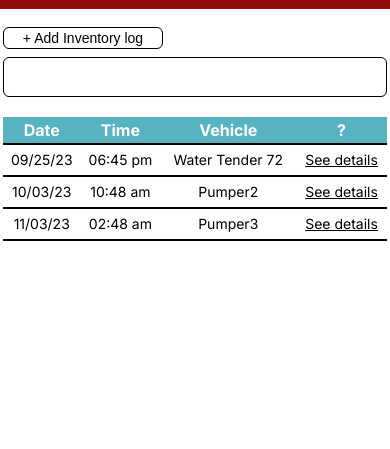
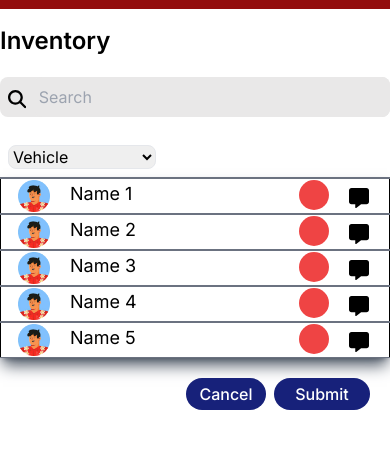
Before and after one commit to Marnsilog/PFCFVA_Proj, a website: page public/volunteer.html in a window 390 px wide. Shown: the part 55-504 px from the top of the page. Drawn offline with nearby package versions, Linux system fonts and the light colour scheme; a web font is replaced by a local one.

Commit message:
Update Inventory Responsive

```diff
--- a/public/volunteer.html
+++ b/public/volunteer.html
@@ -393,18 +393,18 @@
 </div>
 
 <!--FORM INVENTORY-->
-<div class="pt-4 w-full flex justify-center">
-
-    <div class="md:max-w-[85rem] md:w-full md:pt-7"  id="frmInventory">
+<div class="pt-4 w-full flex justify-center" >
+    <div class="w-full md:max-w-[85rem] md:pt-7"  id="frmInventory" style="display: none;">
             <div class="w-full">
                         <div class="space-y-2 md:space-x-0 md:flex md:justify-between">
                             <div class=""> <button class="w-40 text-sm rounded-md font-400  font-kadwa border-[1px] border-black hover:border-gray-600 || md:text-2xl md:font-600 md:rounded-lg md:w-72 md:h-10" onclick="AddInventory()">+ Add Inventory log</button></div>
-                            <div class=""><input type="text" class="border-[1px] border-black rounded-md h-10 w-96"></div>
-
+                            <div class="w-full flex justify-center md:justify-end">
+                                <input type="text" class="border-[1px] border-black h-8 w-[20rem] rounded-md md:h-10 md:w-96">
+                            </div>
                         </div>
                     </div>
 
-                    <div class="font-Inter">
+                    <div class="font-Inter w-full">
                     <table id="myTable" class="mt-5 w-full md:mt-10 ">
                         <thead class="bg-[#209AAD] opacity-75 text-white md:mt-10 mdh-16 md:text-3xl ">
                             <tr>
@@ -446,14 +446,23 @@
             </div>
 
 <!-- Add Inventory -->
-<div id="addInventory" style="display: none;">
+<div id="addInventory">
     <div   class="w-full flex justify-center" >
-        <div class="max-w-[75rem] w-full">
-            <div class="mt-5 font-Inter w-full" >
-                <p class="font-bold text-4xl">Inventory</p>
-                <div class="w-full flex justify-between mt-16">
-                    <div>
-                        <select class="rounded-full border-[1px] rounded-black" id="truckId">
+        <div class="md:max-w-[75rem] w-full">
+            <div class="md:mt-5 font-Inter w-full" >
+                <p class="font-semibold text-2xl || md:font-bold md:text-4xl">Inventory</p>
+                <div class="mt-5 w-full md:flex md:justify-between md:mt-16">
+                    <div class="h-10 md:w-[20rem] flex justify-start bg-[#E9E8E8] rounded-lg ">
+                        <svg class="w-5 h-5 mx-2 mt-3" xmlns="http://www.w3.org/2000/svg" viewBox="0 0 512 512"><path d="M416 208c0 45.9-14.9 88.3-40 122.7L502.6 457.4c12.5 12.5 12.5 32.8 0 45.3s-32.8 12.5-45.3 0L330.7 376c-34.4 25.2-76.8 40-122.7 40C93.1 416 0 322.9 0 208S93.1 0 208 0S416 93.1 416 208zM208 352a144 144 0 1 0 0-288 144 144 0 1 0 0 288z"/></svg>
+                        <div class="bg-[#E9E8E8] rounded-lg w-full">
+                            <input class="h-10 w-full  bg-transparent"
+                            type="text" placeholder=" Search" id="addInvSearch">
+                        </div>
+
+                    </div>
+
+                    <div class="mt-7 ml-2 || md:ml-0 md:mt-0">
+                        <select class="rounded-lg border-[1px] rounded-black  md:rounded-full" id="truckId">
                             <option value="text" disabled selected>Vehicle</option>
                             <option value="text">Engine 72</option>
                             <option value="text">Water Tender 72</option>
@@ -461,68 +470,56 @@
                         </select>
                     </div>
 
-                    <div class="flex justify-start bg-[#E9E8E8] rounded-lg h-10">
-                        <svg class="w-5 h-5 mx-2 mt-3" xmlns="http://www.w3.org/2000/svg" viewBox="0 0 512 512"><path d="M416 208c0 45.9-14.9 88.3-40 122.7L502.6 457.4c12.5 12.5 12.5 32.8 0 45.3s-32.8 12.5-45.3 0L330.7 376c-34.4 25.2-76.8 40-122.7 40C93.1 416 0 322.9 0 208S93.1 0 208 0S416 93.1 416 208zM208 352a144 144 0 1 0 0-288 144 144 0 1 0 0 288z"/></svg>
-                        <div class="bg-[#E9E8E8] rounded-lg ">
-                            <input class="h-10 w-[20rem] bg-transparent"
-                            type="text" placeholder=" Search" id="addInvSearch">
-                        </div>
-
-                    </div>
                 </div>
 
-             <div class="w-full mt-7">
+             <div class="w-full mt-2 md:mt-7">
                                 <table id="myTable2" class="w-full border-[1px] border-black shadow-lg shadow-gray-600">
                                     <div class="bg-black">
-                                        <tbody class="text-2xl text-start font-Inter">
-                                            <tr class="border-t-2 border-b-[1px] border-gray-500 h-12">
+                                        <tbody class="md:text-2xl text-lg text-start font-Inter">
+                                            <tr class="border-t-2 border-b-[1px] border-gray-500 md:h-12">
                                                 <td><div class="flex justify-start space-x-5 ml-4">
                                                     <img src="./img/user.png" class="w-8 h-8" id="" alt=""> <p>Name 1</p>
                                                 </div></td>
-                                                <td class="flex justify-end pr-5 space-x-5"><div class="mt-[6px] colorCircle bg-red-500"></div><svg class="w-5 h-5 mt-3" xmlns="http://www.w3.org/2000/svg" viewBox="0 0 512 512"><path d="M64 0C28.7 0 0 28.7 0 64V352c0 35.3 28.7 64 64 64h96v80c0 6.1 3.4 11.6 8.8 14.3s11.9 2.1 16.8-1.5L309.3 416H448c35.3 0 64-28.7 64-64V64c0-35.3-28.7-64-64-64H64z"/></svg></td>
+                                                <td class="flex justify-end pr-5 space-x-5"><div class="md:mt-[6px] colorCircle bg-red-500"></div><svg class="w-5 h-5 mt-2 md:mt-3" xmlns="http://www.w3.org/2000/svg" viewBox="0 0 512 512"><path d="M64 0C28.7 0 0 28.7 0 64V352c0 35.3 28.7 64 64 64h96v80c0 6.1 3.4 11.6 8.8 14.3s11.9 2.1 16.8-1.5L309.3 416H448c35.3 0 64-28.7 64-64V64c0-35.3-28.7-64-64-64H64z"/></svg></td>
 
                                             </tr>
-                                            <tr class="border-t-2 border-b-[1px] border-gray-500 h-12">
+                                            <tr class="border-t-2 border-b-[1px] border-gray-500 md:h-12">
                                                 <td><div class="flex justify-start space-x-5 ml-4">
                                                     <img src="./img/user.png" class="w-8 h-8" id="" alt=""> <p>Name 2</p>
                                                 </div></td>
-                                                <td class="flex justify-end pr-5 space-x-5"><div class="mt-[6px] colorCircle bg-red-500"></div><svg class="w-5 h-5 mt-3" xmlns="http://www.w3.org/2000/svg" viewBox="0 0 512 512"><path d="M64 0C28.7 0 0 28.7 0 64V352c0 35.3 28.7 64 64 64h96v80c0 6.1 3.4 11.6 8.8 14.3s11.9 2.1 16.8-1.5L309.3 416H448c35.3 0 64-28.7 64-64V64c0-35.3-28.7-64-64-64H64z"/></svg></td>
+                                                <td class="flex justify-end pr-5 space-x-5"><div class="md:mt-[6px] colorCircle bg-red-500"></div><svg class="w-5 h-5 mt-2 md:mt-3" xmlns="http://www.w3.org/2000/svg" viewBox="0 0 512 512"><path d="M64 0C28.7 0 0 28.7 0 64V352c0 35.3 28.7 64 64 64h96v80c0 6.1 3.4 11.6 8.8 14.3s11.9 2.1 16.8-1.5L309.3 416H448c35.3 0 64-28.7 64-64V64c0-35.3-28.7-64-64-64H64z"/></svg></td>
 
                                             </tr>
-                                            <tr class="border-t-2 border-b-[1px] border-gray-500 h-12">
+                                            <tr class="border-t-2 border-b-[1px] border-gray-500 md:h-12">
                                                 <td><div class="flex justify-start space-x-5 ml-4">
                                                     <img src="./img/user.png" class="w-8 h-8" id="" alt=""> <p>Name 3</p>
                                                 </div></td>
-                                                <td class="flex justify-end pr-5 space-x-5"><div class="mt-[6px] colorCircle bg-red-500"></div><svg class="w-5 h-5 mt-3" xmlns="http://www.w3.org/2000/svg" viewBox="0 0 512 512"><path d="M64 0C28.7 0 0 28.7 0 64V352c0 35.3 28.7 64 64 64h96v80c0 6.1 3.4 11.6 8.8 14.3s11.9 2.1 16.8-1.5L309.3 416H448c35.3 0 64-28.7 64-64V64c0-35.3-28.7-64-64-64H64z"/></svg></td>
+                                                <td class="flex justify-end pr-5 space-x-5"><div class="md:mt-[6px] colorCircle bg-red-500"></div><svg class="w-5 h-5 mt-2 md:mt-3" xmlns="http://www.w3.org/2000/svg" viewBox="0 0 512 512"><path d="M64 0C28.7 0 0 28.7 0 64V352c0 35.3 28.7 64 64 64h96v80c0 6.1 3.4 11.6 8.8 14.3s11.9 2.1 16.8-1.5L309.3 416H448c35.3 0 64-28.7 64-64V64c0-35.3-28.7-64-64-64H64z"/></svg></td>
 
                                             </tr>
-                                            <tr class="border-t-2 border-b-[1px] border-gray-500 h-12">
+                                            <tr class="border-t-2 border-b-[1px] border-gray-500 md:h-12">
                                                 <td><div class="flex justify-start space-x-5 ml-4">
                                                     <img src="./img/user.png" class="w-8 h-8" id="" alt=""> <p>Name 4</p>
                                                 </div></td>
-                                                <td class="flex justify-end pr-5 space-x-5"><div class="mt-[6px] colorCircle bg-red-500"></div><svg class="w-5 h-5 mt-3" xmlns="http://www.w3.org/2000/svg" viewBox="0 0 512 512"><path d="M64 0C28.7 0 0 28.7 0 64V352c0 35.3 28.7 64 64 64h96v80c0 6.1 3.4 11.6 8.8 14.3s11.9 2.1 16.8-1.5L309.3 416H448c35.3 0 64-28.7 64-64V64c0-35.3-28.7-64-64-64H64z"/></svg></td>
+                                                <td class="flex justify-end pr-5 space-x-5"><div class="md:mt-[6px] colorCircle bg-red-500"></div><svg class="w-5 h-5 mt-2 md:mt-3" xmlns="http://www.w3.org/2000/svg" viewBox="0 0 512 512"><path d="M64 0C28.7 0 0 28.7 0 64V352c0 35.3 28.7 64 64 64h96v80c0 6.1 3.4 11.6 8.8 14.3s11.9 2.1 16.8-1.5L309.3 416H448c35.3 0 64-28.7 64-64V64c0-35.3-28.7-64-64-64H64z"/></svg></td>
 
                                             </tr>
-                                            <tr class="border-t-2 border-b-[1px] border-gray-500 h-12">
+                                            <tr class="border-t-2 border-b-[1px] border-gray-500 md:h-12">
                                                 <td><div class="flex justify-start space-x-5 ml-4">
                                                     <img src="./img/user.png" class="w-8 h-8" id="" alt=""> <p>Name 5</p>
                                                 </div></td>
-                                                <td class="flex justify-end pr-5 space-x-5"><div class="mt-[6px] colorCircle bg-red-500"></div><svg class="w-5 h-5 mt-3" xmlns="http://www.w3.org/2000/svg" viewBox="0 0 512 512"><path d="M64 0C28.7 0 0 28.7 0 64V352c0 35.3 28.7 64 64 64h96v80c0 6.1 3.4 11.6 8.8 14.3s11.9 2.1 16.8-1.5L309.3 416H448c35.3 0 64-28.7 64-64V64c0-35.3-28.7-64-64-64H64z"/></svg></td>
+                                                <td class="flex justify-end pr-5 space-x-5"><div class="md:mt-[6px] colorCircle bg-red-500"></div><svg class="w-5 h-5 mt-2 md:mt-3" xmlns="http://www.w3.org/2000/svg" viewBox="0 0 512 512"><path d="M64 0C28.7 0 0 28.7 0 64V352c0 35.3 28.7 64 64 64h96v80c0 6.1 3.4 11.6 8.8 14.3s11.9 2.1 16.8-1.5L309.3 416H448c35.3 0 64-28.7 64-64V64c0-35.3-28.7-64-64-64H64z"/></svg></td>
 
                                             </tr>
                                         </tbody>
                                     </div>
 
                                 </table>
-                                <div class="mt-10 mb-20 w-full flex justify-end space-x-5">
-                                    <button onclick="CancelInv()" class="bg-[#17217A] hover:bg-gray-500 rounded-full h-12 w-36 text-white text-xl font-Inter font-[500]">Cancel</button>
-                                    <button class="bg-[#17217A] hover:bg-gray-500 rounded-full h-12 w-36  text-white text-xl font-Inter font-[500]">Submit</button>
+                                <div class="mt-5 md:mt-10 md:mb-20 w-full flex justify-end space-x-2 pr-5 md:space-x-5">
+                                    <button onclick="CancelInv()" class="bg-[#17217A] hover:bg-gray-500 rounded-full  text-white h-8 w-20 || md:text-xl md:h-12 md:w-36 font-Inter font-[500]">Cancel</button>
+                                    <button class="bg-[#17217A] hover:bg-gray-500 rounded-full font-Inter font-[500] text-white h-8 w-24 || md:text-xl md:h-12 md:w-36 ">Submit</button>
                                 </div>
              </div>
-
-
-
-
             </div>
         </div>
 
```
Also changed, not shown: public/styles.css.
